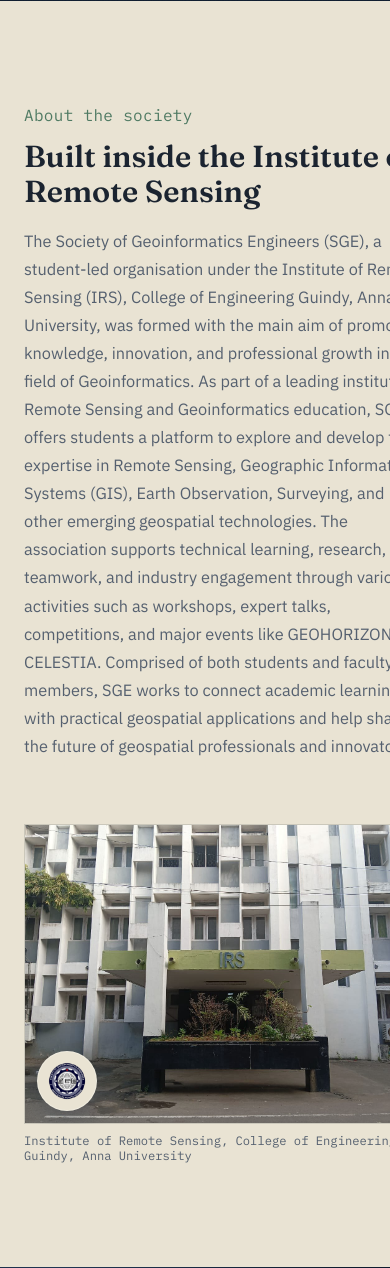
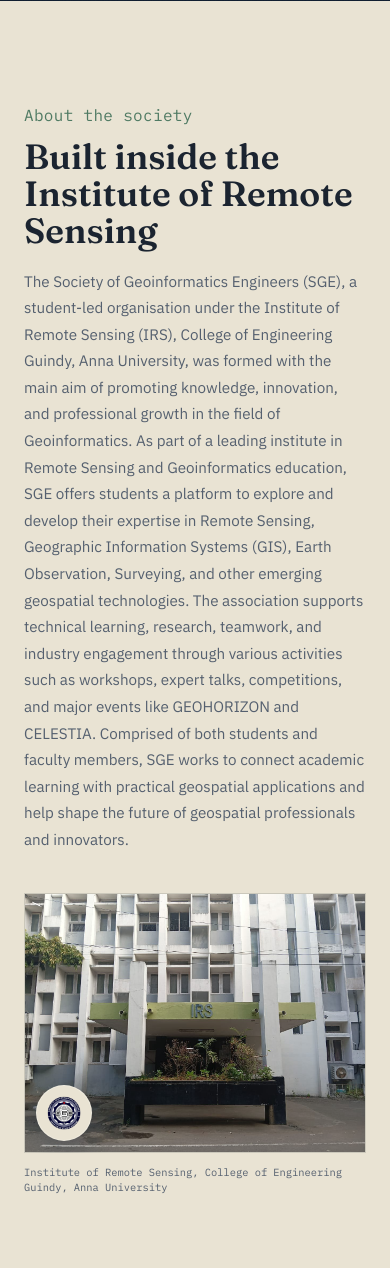
Before and after one commit to Kmcr2005/SGE, a Flask app: page / in a window 390 px wide; the page is wider, and only the part inside the window is pictured. Shown: the part 843-2111 px from the top of that part. Run offline with Flask 3, Linux system fonts and the light colour scheme.

Commit message:
updated the mobile view bugs

```diff
--- a/static/css/style.css
+++ b/static/css/style.css
@@ -3826,14 +3826,13 @@ ul, ol { margin: 0; padding: 0; list-style: none; }
 
 
   .gallery-page {
-    grid-template-columns: 1fr;
-
-    gap: 0.6rem;
+    grid-template-columns: repeat(2, minmax(0, 1fr));
+    gap: 0.55rem;
   }
 
 
   .gallery-page .gallery__item {
-    aspect-ratio: 16 / 10;
+    aspect-ratio: 1 / 1;
   }
 
 
@@ -3845,3 +3844,254 @@ ul, ol { margin: 0; padding: 0; list-style: none; }
   }
 
 }
+
+
+/* ============================================================
+   NOTES FROM SGE — MOBILE CARD FIX
+   ============================================================ */
+
+@media (max-width: 600px) {
+
+  .leadership-section {
+    overflow: hidden;
+  }
+
+  .leadership-carousel {
+    width: 100%;
+    overflow: hidden;
+  }
+
+  .leadership-track {
+    gap: 0.8rem;
+  }
+
+  /* Compact leadership card */
+  .leader-card {
+    width: 88vw;
+
+    /*
+     * Do NOT let the content determine an enormous height.
+     */
+    min-height: 0;
+    height: 300px;
+
+    /*
+     * Image + text
+     */
+    grid-template-columns: 105px minmax(0, 1fr);
+
+    overflow: hidden;
+  }
+
+  /* Image */
+  .leader-card__image {
+    height: 100%;
+    min-height: 0;
+  }
+
+  .leader-card__image img {
+    width: 100%;
+    height: 100%;
+    object-fit: cover;
+    object-position: center;
+  }
+
+  /* Content */
+  .leader-card__content {
+    min-width: 0;
+    min-height: 0;
+
+    padding: 1.1rem 1rem;
+
+    overflow: hidden;
+
+    display: flex;
+    flex-direction: column;
+    justify-content: center;
+  }
+
+  /* Role */
+  .leader-card__role {
+    font-size: 0.62rem;
+    line-height: 1.25;
+
+    margin-bottom: 0.5rem;
+  }
+
+  /* Name */
+  .leader-card__name {
+    font-size: 1.2rem;
+    line-height: 1.1;
+
+    margin-bottom: 0.25rem;
+  }
+
+  /* Designation */
+  .leader-card__designation {
+    font-size: 0.62rem;
+    line-height: 1.3;
+  }
+
+  /* Gold divider */
+  .leader-card__rule {
+    width: 32px;
+    height: 2px;
+
+    margin: 0.8rem 0;
+  }
+
+  /* Note text */
+  .leader-card__note {
+    font-size: 0.76rem;
+    line-height: 1.5;
+
+    max-width: none;
+
+    /*
+     * Prevent a long note from making the card taller.
+     */
+    display: -webkit-box;
+    -webkit-box-orient: vertical;
+    -webkit-line-clamp: 7;
+    overflow: hidden;
+    line-clamp: 7;
+  }
+
+  /* Smaller edge fades */
+  .leadership-carousel::before,
+  .leadership-carousel::after {
+    width: 25px;
+  }
+}
+
+
+/* ============================================================
+   VERY SMALL PHONES
+   ============================================================ */
+
+@media (max-width: 380px) {
+
+  .leader-card {
+    width: 90vw;
+    height: 280px;
+
+    grid-template-columns: 90px minmax(0, 1fr);
+  }
+
+  .leader-card__content {
+    padding: 0.9rem 0.8rem;
+  }
+
+  .leader-card__name {
+    font-size: 1.08rem;
+  }
+
+  .leader-card__note {
+    font-size: 0.72rem;
+    line-height: 1.45;
+
+    -webkit-line-clamp: 7;
+    line-clamp: 7;
+  }
+}
+
+/* =========================================================
+   ABOUT — MOBILE REFINEMENT
+   ========================================================= */
+
+@media (max-width: 900px) {
+
+  .section__grid--about {
+    grid-template-columns: 1fr;
+    gap: 2.5rem;
+  }
+
+  .about__figure {
+    width: 100%;
+    max-width: 100%;
+  }
+
+}
+
+
+@media (max-width: 600px) {
+
+  /* Keep the About section inside the viewport */
+  #about {
+    overflow: hidden;
+  }
+
+  /* Text should not create horizontal overflow */
+  #about .section__col {
+    width: 100%;
+    min-width: 0;
+  }
+
+  #about .section__title {
+    max-width: 100%;
+    font-size: clamp(2rem, 9vw, 2.6rem);
+    line-height: 1.05;
+  }
+
+  #about .body-text {
+    max-width: 100%;
+    font-size: 0.95rem;
+    line-height: 1.75;
+  }
+
+  /* Image container */
+  #about .about__visual {
+    width: 100%;
+    height: 260px;
+    min-height: 0;
+    aspect-ratio: auto;
+
+    overflow: hidden;
+  }
+
+  /* Building photograph */
+  #about .about__photo {
+    width: 100%;
+    height: 100%;
+
+    object-fit: cover;
+    object-position: center center;
+
+    display: block;
+  }
+
+  /* Keep badge inside image */
+  #about .about__visual .about__badge {
+    left: 0.75rem !important;
+    bottom: 0.75rem !important;
+
+    width: 56px !important;
+    height: 56px !important;
+  }
+
+  #about .figure-caption {
+    margin-top: 0.75rem;
+    font-size: 0.65rem;
+    line-height: 1.45;
+  }
+
+}
+
+
+/* Smaller phones */
+@media (max-width: 380px) {
+
+  #about .about__visual {
+    height: 225px;
+  }
+
+  #about .section__title {
+    font-size: 2rem;
+  }
+
+  #about .body-text {
+    font-size: 0.9rem;
+    line-height: 1.7;
+  }
+
+}
```
